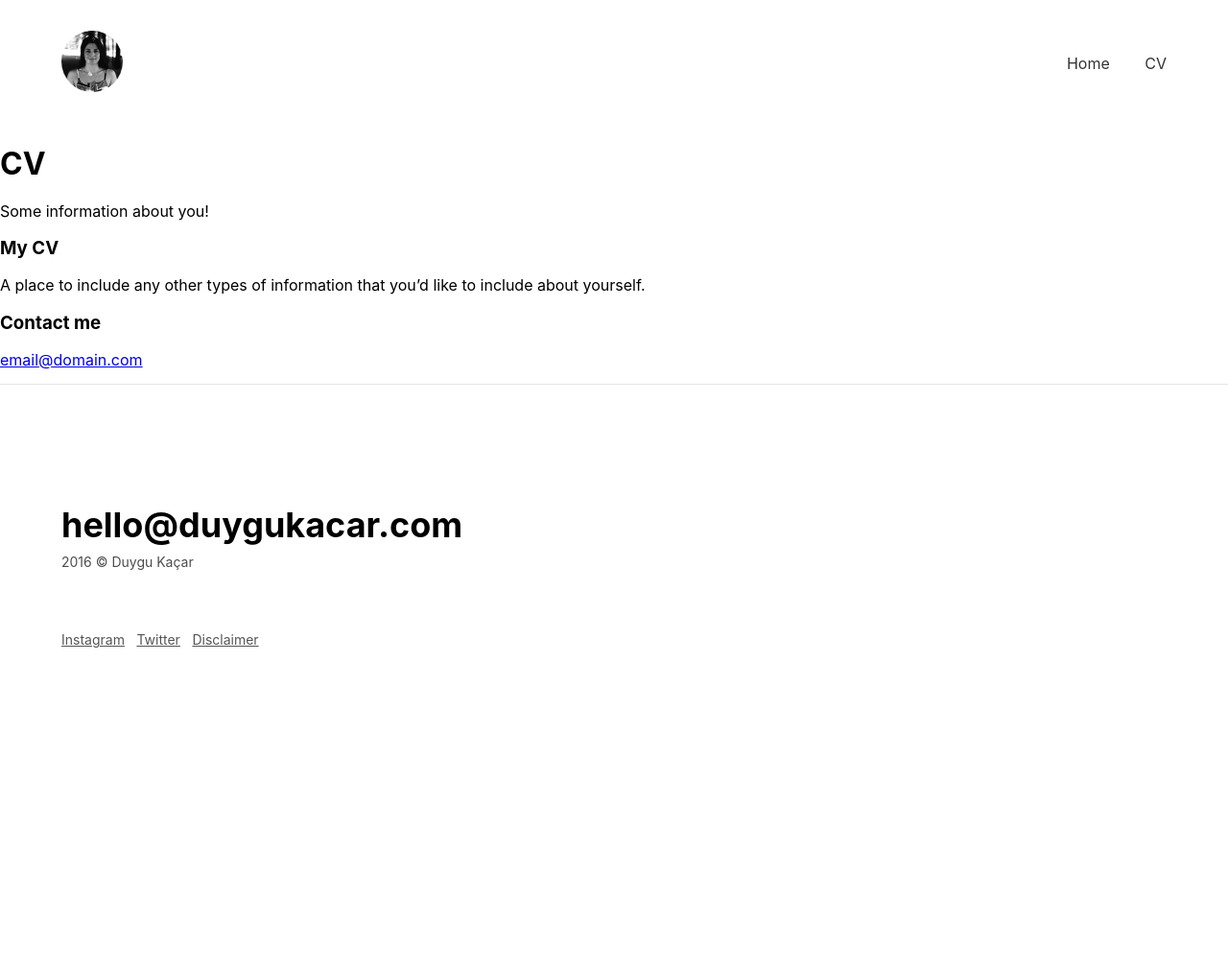
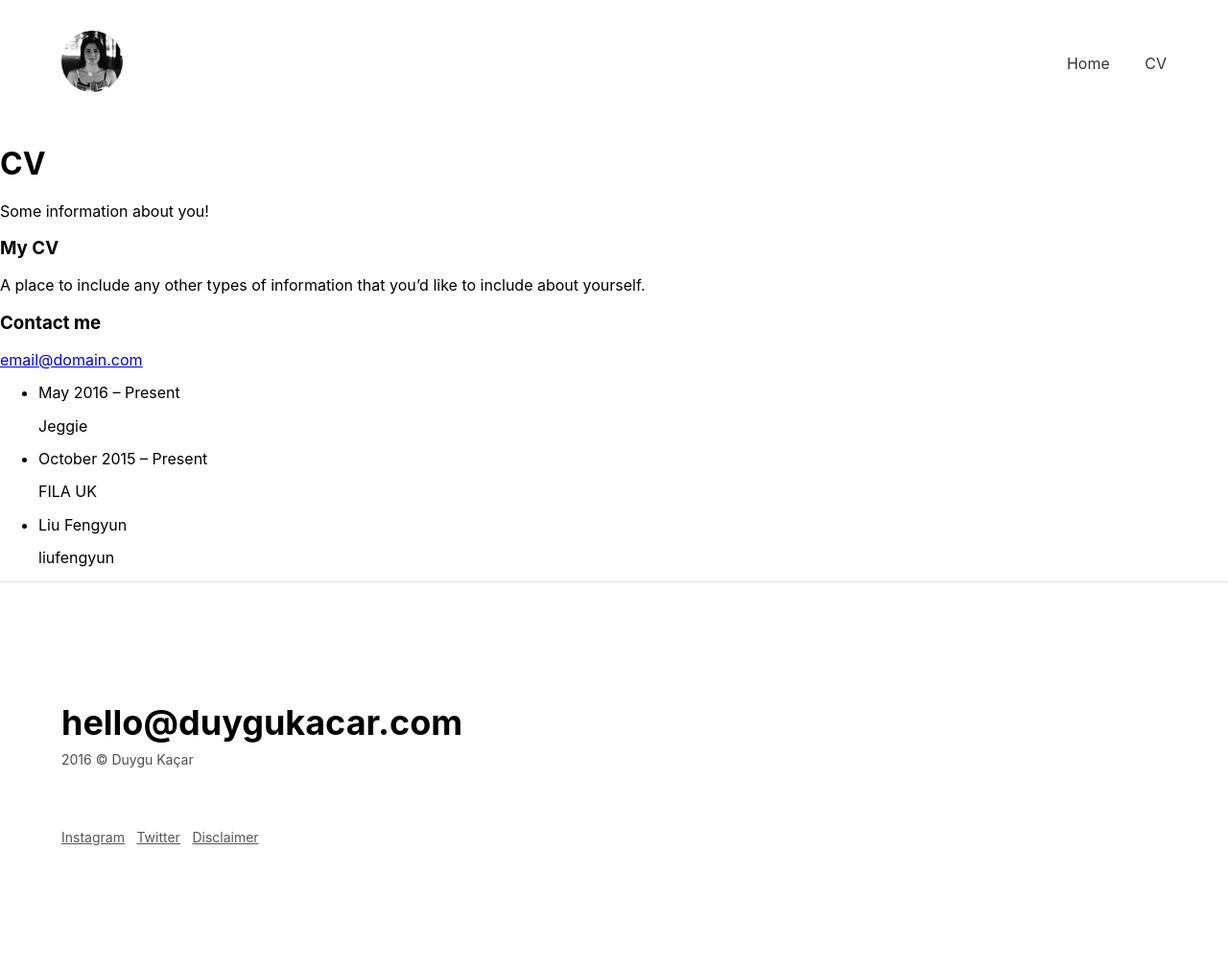
Before and after one commit to duygukacar/duygukacar.github.io, a Jekyll site: the page built from cv.md, in a window 1280 px wide. Shown: the whole page at 96% size. Built offline with Jekyll 4.4.1, drawn with Linux system fonts in a browser that asks for light colours; nearby versions of some CDN libraries; before the commit the page ends 900 px from its top, so only the background shows below that.

Commit message:
Add data

```diff
--- /dev/null
+++ b/_data/work.yml
@@ -0,0 +1,17 @@
+- timeframe: May 2016 – Present
+  employer: Jeggie
+  location: Istanbul/London
+  role: Creative Director
+  type: Freelance
+
+- timeframe: October 2015 – Present
+  employer: FILA UK
+  location: London
+  role: Creative Director
+  type: Freelance
+
+- timeframe: Liu Fengyun
+  employer: liufengyun
+  location: london
+  role: Creative Director
+  type: Freelance
--- /dev/null
+++ b/_layouts/cv.html
@@ -0,0 +1,13 @@
+---
+layout: default
+---
+
+<article class="page">
+
+  <h1>{{ page.title }}</h1>
+
+  <div class="entry">
+    {{ content }}
+  </div>
+
+</article>
--- a/cv.md
+++ b/cv.md
@@ -13,3 +13,12 @@ A place to include any other types of information that you'd like to include abo
 ### Contact me
 
 [email@domain.com](mailto:email@domain.com)
+
+<ul>
+{% for job in site.data.work %}
+  <li>
+    <p>{{ job.timeframe }}</p>
+    <p>{{ job.employer }}</p>
+  </li>
+{% endfor %}
+</ul>
```
Also changed, not shown: other parts of cv.md (+1 -1 lines).
